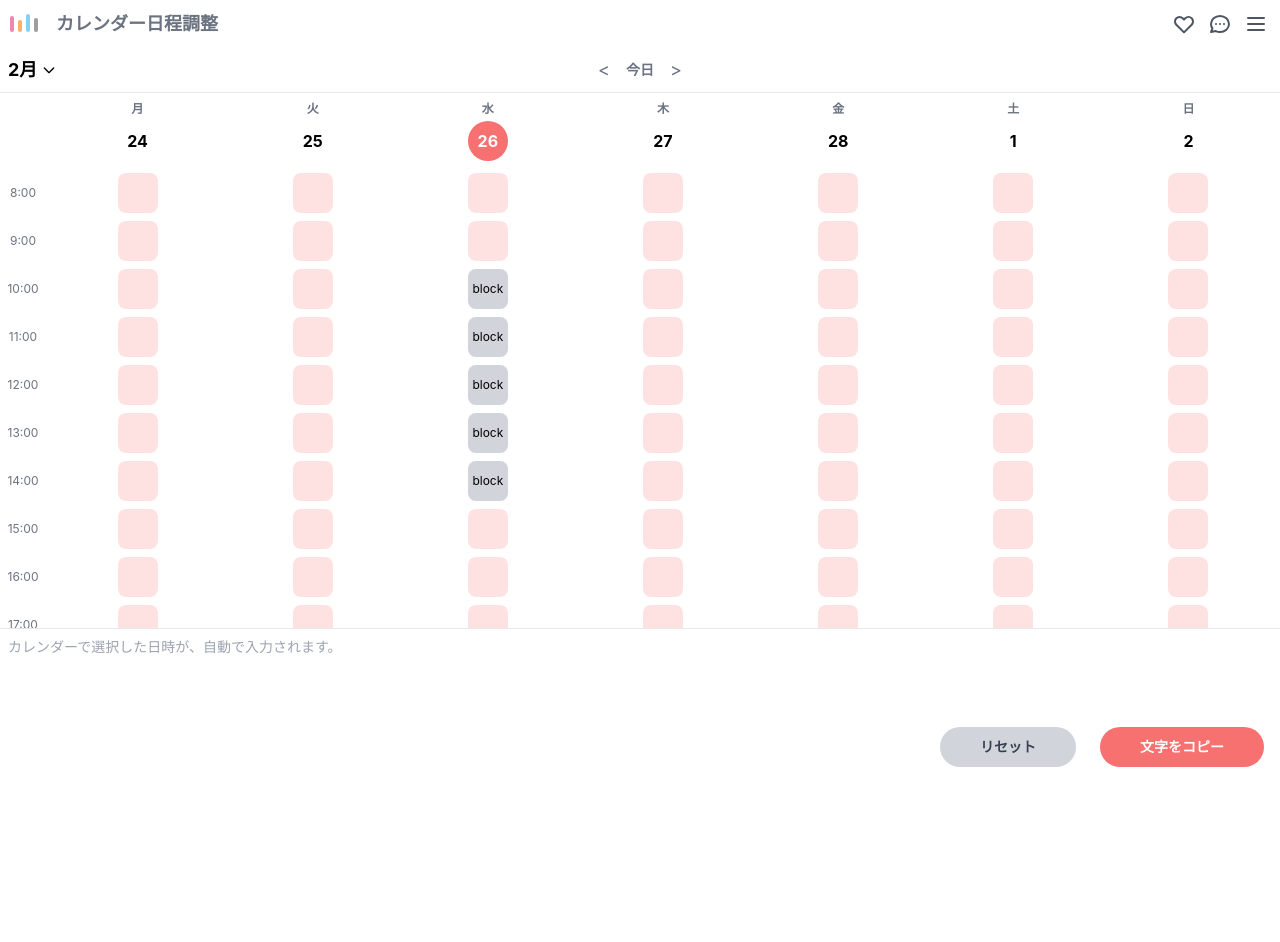
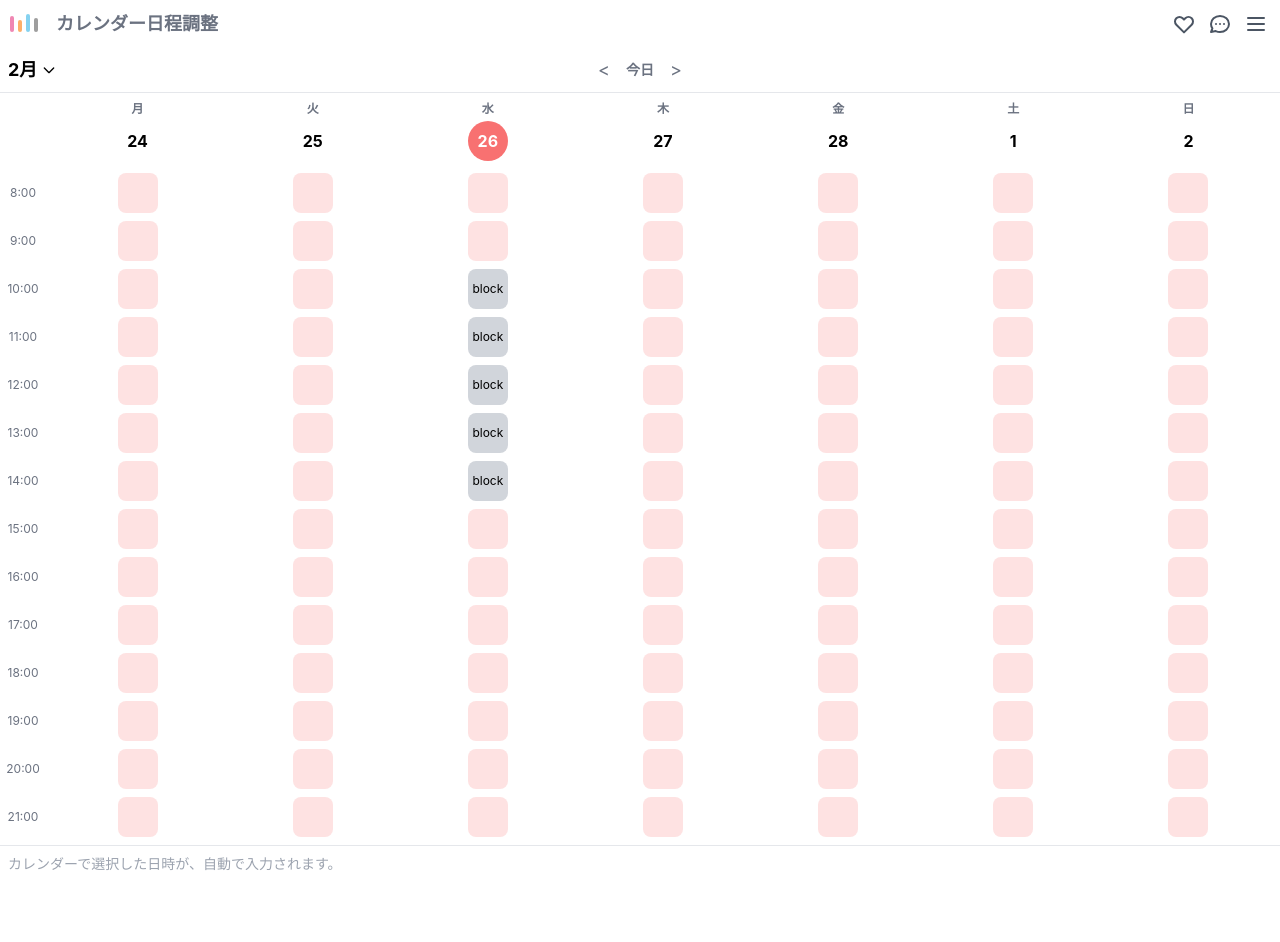
Before and after one commit to HironoriKan/calendar-demo, a React (Create React App) app: page / in a window 1280 px wide. Shown: the top 942 px of the page. Before the commit the page ends 800 px from the top, so only its background shows below. Built offline with nearby package versions, Linux system fonts and the light colour scheme.

Commit message:
フッターとテキストエリアを画面下部に固定

```diff
--- a/src/components/CalendarTextGenerator.js
+++ b/src/components/CalendarTextGenerator.js
@@ -632,7 +632,7 @@ const CalendarTextGenerator = () => {
       </div>
 
       {/* カレンダーグリッド - ヘッダー固定、本体スクロール */}
-      <div className="bg-white p-0 mb-0">
+      <div className="bg-white p-0 mb-0 flex-1 flex flex-col">
         {/* 固定ヘッダー部分 */}
         <table className="w-full border-collapse table-fixed" style={{ margin: '8px 0 4px 0' }}>
           <thead>
@@ -660,8 +660,8 @@ const CalendarTextGenerator = () => {
           </thead>
         </table>
 
-        {/* スクロール可能な本体部分 */}
-        <div className="overflow-auto relative" style={{ height: `${calculateGridHeight()}px` }}>
+        {/* スクロール可能な本体部分 - flex-1で残りのスペースを埋める */}
+        <div className="overflow-auto relative flex-1">
           {/* 現在時刻の線 */}
           {currentTimePosition >= 0 && (
             <>
@@ -731,7 +731,9 @@ const CalendarTextGenerator = () => {
         </div>
       </div>
 
-      {/* 選択した時間テキスト表示 - 高さを75pxに変更 */}
+      {/* 下部固定エリア */}
+      <div className="bg-white mt-auto">
+        {/* 選択した時間テキスト表示 */}
         <div className="bg-white border-t border-gray-200 mt-0" style={{ height: '75px' }}>
           <div
             className="text-sm text-gray-800 h-full p-2 overflow-y-auto"
@@ -773,6 +775,7 @@ const CalendarTextGenerator = () => {
           </div>
         </div>
       </div>
+    </div>
   );
 };
 
```
Lines whose indentation alone changed are shown as unchanged.
